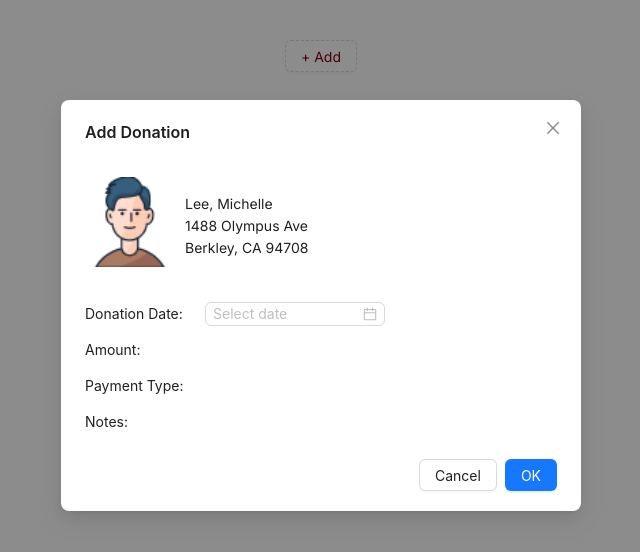
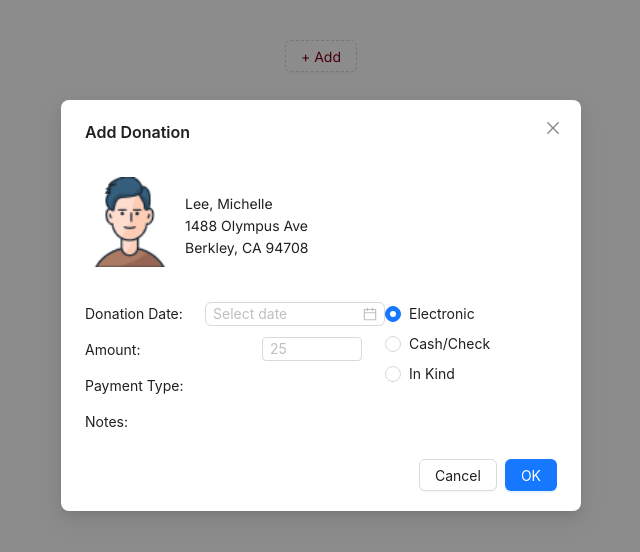
Before and after one commit to alazarzewdu/add-donation-modal, a React (Vite) app: page / in a window 1280 px wide. Both pictures are taken after a click on the button "+ Add". Shown: the top 552 px of the page, without its empty margins (319-959 px from the left). Built offline with nearby package versions, Linux system fonts and the light colour scheme.

Commit message:
added amount text field

```diff
--- a/src/App.css
+++ b/src/App.css
@@ -43,3 +43,14 @@ height: 90px;
   margin-top: -145px;
   font-size: 14px;
 }
+
+.amount {
+  position: fixed;
+  width: 100px;
+  margin-top: 35px;
+  margin-left: -123px;
+}
+
+.amount-text {
+  padding-top: ;
+}
--- a/src/App.tsx
+++ b/src/App.tsx
@@ -1,7 +1,7 @@
 import { useState } from 'react'
-import { Button, Modal } from 'antd';
+import { Button, Modal, Input, Radio } from 'antd';
 import {DatePicker, Space } from 'antd';
-import type {DatePickerProps} from 'antd';
+import type {DatePickerProps, RadioChangeEvent} from 'antd';
 
 
 import './App.css'
@@ -11,9 +11,15 @@ import person from './assets/person.png'
 
 const App: React.FC = () => {
   const [isModalOpen, setIsModalOpen] = useState(false);
+   const [value, setValue] = useState(1);
 
-    const onChange: DatePickerProps['onChange'] = (date, dateString) =>
+const onChange: DatePickerProps['onChange'] = (date, dateString) =>
   console.log(date, dateString);
+
+ const onChanger = (e: RadioChangeEvent) => {
+    console.log('radio checked', e.target.value);
+    setValue(e.target.value);
+  };
 
 
 
@@ -48,7 +54,7 @@ const App: React.FC = () => {
 
         <div className='donation-text'>
           <p>Donation Date:</p>
-          <p>Amount:</p>
+          <p className='amount-text'>Amount:</p>
           <p>Payment Type:</p>
           <p>Notes:</p>
         </div>
@@ -56,6 +62,16 @@ const App: React.FC = () => {
 
         <div className="donation-input">
         <DatePicker size='small' className='date' onChange={onChange}/>
+
+       <Input placeholder='25' size='small'className='amount'/>
+
+       <Radio.Group onChange={onChanger} value={value} className='radio'>
+      <Space direction="vertical">
+        <Radio value={1}>Electronic</Radio>
+        <Radio value={2}>Cash/Check</Radio>
+        <Radio value={3}>In Kind</Radio>
+      </Space>
+    </Radio.Group>
 
         </div>
 
@@ -66,3 +82,6 @@ const App: React.FC = () => {
 };
 
 export default App
+function setValue(value: any) {
+  throw new Error('Function not implemented.');
+}
```
